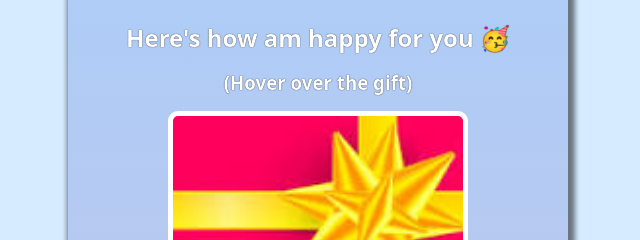
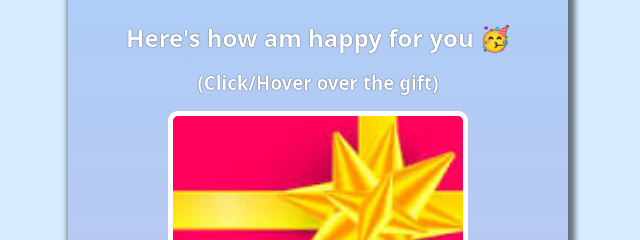
Before and after one commit to Godwinzin/Birthday-Card, a plain HTML site: page index.html in a window 1280 px wide. Shown: the part 390-630 px from the top of the page, 322-962 px from the left. Drawn offline with Linux system fonts and the light colour scheme; a web font is replaced by a local one.

Commit message:
Revise index.html for birthday celebration
Updated the HTML structure and content for Nick's birthday site.

```diff
--- a/index.html
+++ b/index.html
@@ -20,7 +20,7 @@
         </div>
         <div class="gift-section">
             <h2 class="gift-title">Here's how am happy for you 🥳</h2>
-            <h3 class="gift-hint">(Hover over the gift)</h3>
+            <h3 class="gift-hint">(Click/Hover over the gift)</h3>
             <div class="gift-img" id="bgift"></div>
         </div>
         <div class="gift-section">
```
